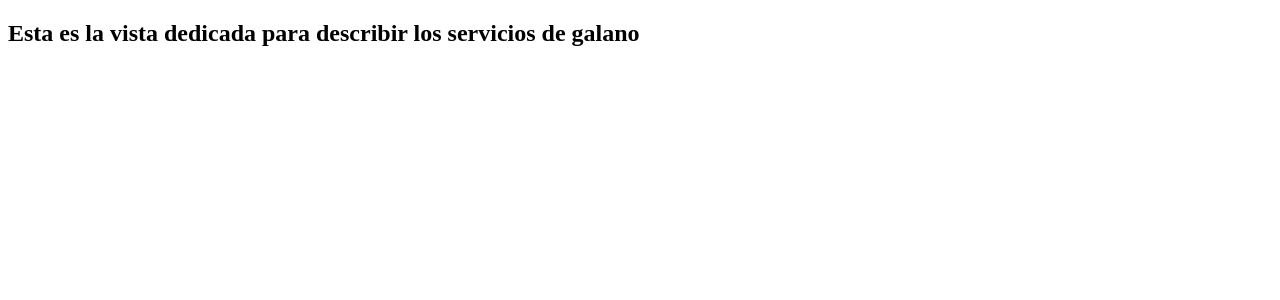
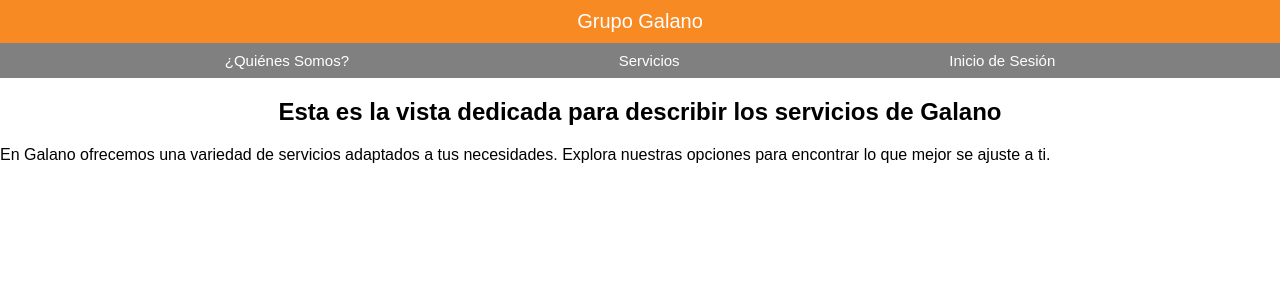
Before and after one commit to m0805c/Galano, a Django app: page /servicios/ in a window 1280 px wide. Shown: the top 300 px of the page. Run offline with Django 5.2, Linux system fonts and the light colour scheme.

Commit message:
funcionalidad de vistas estáticas

```diff
--- a/core/templates/core/servicios.html
+++ b/core/templates/core/servicios.html
@@ -4,8 +4,28 @@
     <meta charset="UTF-8">
     <meta name="viewport" content="width=device-width, initial-scale=1.0">
     <title>Servicios</title>
+    {% load static %}
+    <link rel="stylesheet" href="{% static 'css/estilo1.css' %}">
 </head>
 <body>
-    <h2>Esta es la vista dedicada para describir los servicios de galano</h2>
+
+    <!-- Barra naranja superior -->
+    <div class="header-top">
+        Grupo Galano
+    </div>
+
+    <!-- Barra gris de navegación -->
+    <div class="navbar">
+        <a href="{% url 'quienes_somos' %}">¿Quiénes Somos?</a>
+        <a href="{% url 'servicios' %}">Servicios</a>
+        <a href="{% url 'iniciosesion' %}">Inicio de Sesión</a>
+    </div>
+
+    <!-- Contenido principal -->
+    <div class="main-content">
+        <h2>Esta es la vista dedicada para describir los servicios de Galano</h2>
+        <p>En Galano ofrecemos una variedad de servicios adaptados a tus necesidades. Explora nuestras opciones para encontrar lo que mejor se ajuste a ti.</p>
+    </div>
+
 </body>
 </html>
--- a/galano/settings.py
+++ b/galano/settings.py
@@ -123,7 +123,11 @@ USE_TZ = True
 # Static files (CSS, JavaScript, Images)
 # https://docs.djangoproject.com/en/5.1/howto/static-files/
 
-STATIC_URL = 'static/'
+STATIC_URL = '/static/'
+
+STATICFILES_DIRS = [
+    BASE_DIR / "static", #ruta relativa que señala a un directorio static dentro del proyecto
+]
 
 # Default primary key field type
 # https://docs.djangoproject.com/en/5.1/ref/settings/#default-auto-field
--- a/galano/urls.py
+++ b/galano/urls.py
@@ -19,10 +19,14 @@ Including another URLconf
 #este es el archivo global en el que se importan todas las urls del proyecto.
 
 
+
 from django.contrib import admin # type: ignore
-from django.urls import path, include # type: ignore
+from django.urls import path, include  # type: ignore
+from django.conf.urls.static import static # type: ignore
+
+from galano import settings # type: ignore
 
 urlpatterns = [
     path('admin/', admin.site.urls),
     path('' , include('core.urls')) # type: ignore
-]
+]+ static(settings.STATIC_URL, document_root=settings.STATICFILES_DIRS)
--- /dev/null
+++ b/static/css/estilo1.css
@@ -0,0 +1,69 @@
+
+/*estilo del header*/
+
+.header-top {
+    background-color: #f88a23;
+    color: white;
+    text-align: center;
+    padding: 10px 0;
+    font-size: 20px;
+    font-weight:normal;
+    margin: 0;
+    position: relative;
+    width: 100%;
+    z-index: 10;
+    border-bottom: none;
+}
+
+
+/*estilos de la navbar*/
+
+.navbar {
+    background-color: #808080;
+    color: white;
+    text-align: center;
+    padding: 1px 0;
+    font-size: 15px;
+    display: flex;
+    justify-content: space-evenly;
+    align-items: center;
+    width: 100%;
+    box-sizing: border-box;
+    z-index: 5;
+    border-top: none;
+    margin: 0;
+}
+
+
+.navbar a {
+    color: white;
+    text-decoration: none;
+    margin: 0 30px;
+    font-weight: lighter;
+    padding: 8px 15px;
+    font-family: Arial;
+}
+
+.navbar a:hover {
+    background-color: #434343;
+    border-radius: 20px;
+    transition: background-color 0.7s ease;
+}
+
+
+/*estilos generales*/
+
+body {
+    font-family: Arial;
+    background-color: white;
+    font-weight: lighter;
+    margin: 0;
+    padding: 0;
+}
+
+
+h1, h2 {
+    text-align: center;
+    margin: 20px 0;
+    font-family: Arial;
+}
```
Also changed, not shown: core/templates/core/iniciosesion.html (+21 -1 lines), core/templates/core/landing_page.html (+17 -3 lines), core/templates/core/quienes_somos.html (+21 -1 lines).
